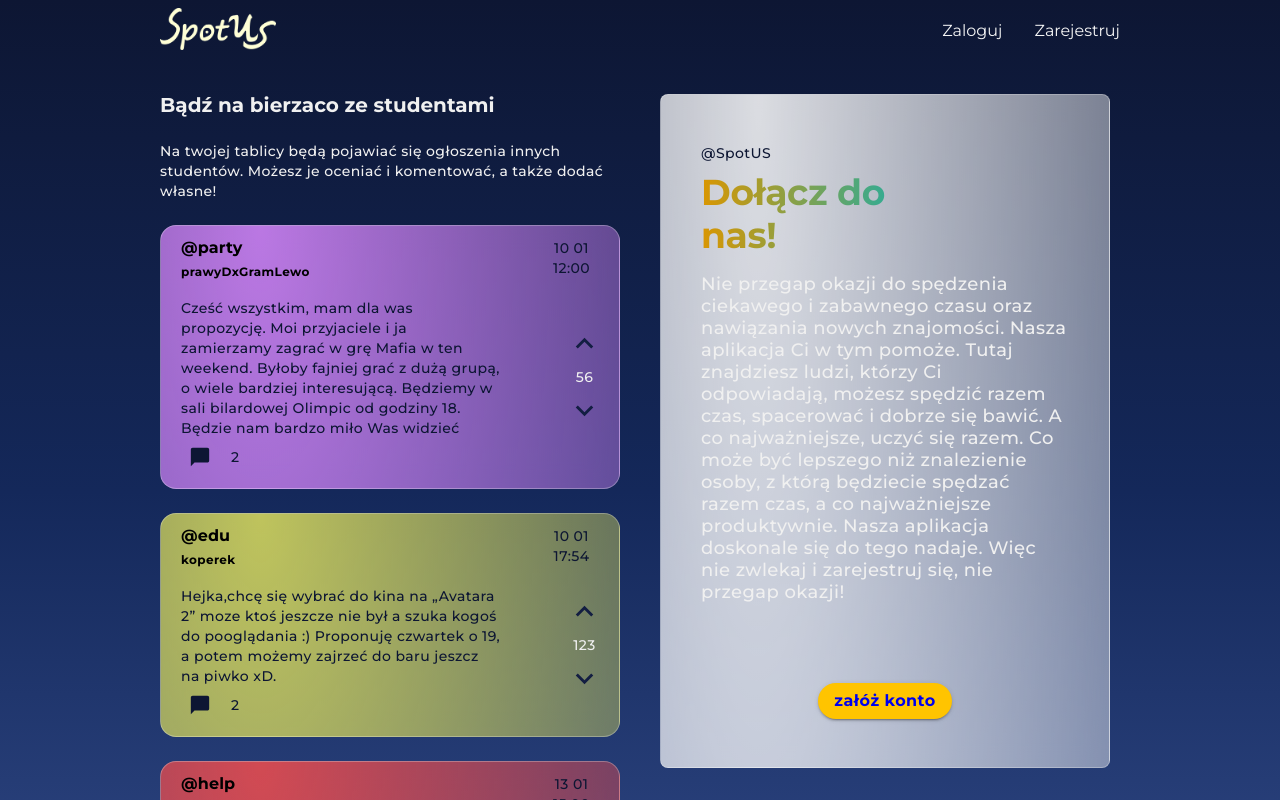
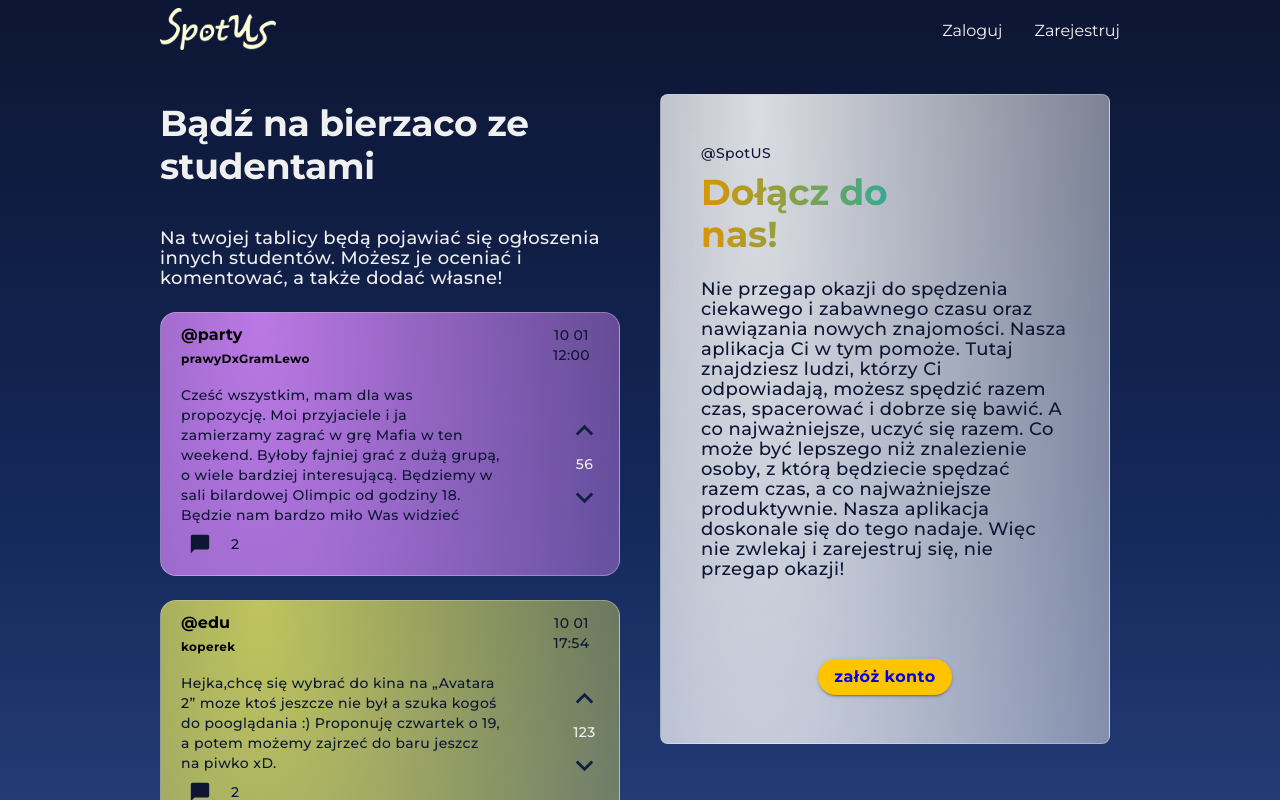
Before and after one commit to krisuv/SpotUS, a React (Vite) app in the folder frontend/: page / in a window 1280 px wide. Shown: the top 800 px of the page. Built offline with nearby package versions, Linux system fonts and the light colour scheme.

Commit message:
[FE]styles: improve comments downloading fn

```diff
--- a/frontend/src/components/Announcement/Announcement.styles.ts
+++ b/frontend/src/components/Announcement/Announcement.styles.ts
@@ -4,6 +4,8 @@ import gradientColors from '../../utils/gradientColors';
 import { makeBorder } from '../../utils/styleSnippets';
 
 export const Title = styled(Typography)({
+  fontSize: 36,
+  margin: theme.spacing(1,0,3),
   backgroundImage: 'linear-gradient(270deg, rgba(14,176,179,1) 0%, rgba(218,150,1,1) 100%)',
   backgroundClip: 'text',
   '-webkit-background-clip': 'text',
--- a/frontend/src/components/Announcement/Announcement.tsx
+++ b/frontend/src/components/Announcement/Announcement.tsx
@@ -9,8 +9,8 @@ const Announcement = (props: IAnnouncement): JSX.Element => {
   return (
     <Container>
       <Typography>@{author}</Typography>
-      <Title variant='h2'>{title}</Title>
-      <Content variant='body2'>{content}</Content>
+      <Title variant='h3'>{title}</Title>
+      <Content variant='body1'>{content}</Content>
       <Submit variant='contained' color='secondary'>
         {
           link
--- a/frontend/src/pages/MainPage/MainPagePreview.tsx
+++ b/frontend/src/pages/MainPage/MainPagePreview.tsx
@@ -20,7 +20,7 @@ const MainPagePreview = (): JSX.Element => {
       rowSpacing={{ xs: 4, sm: 6, md: 10 }}
     >
       <Wall item md={6} >
-        <Slogan variant='h3'>Bądź na bierzaco ze studentami</Slogan>
+        <Slogan variant='h2'>Bądź na bierzaco ze studentami</Slogan>
         <InfoText variant="body1">
           Na twojej tablicy będą pojawiać się ogłoszenia innych studentów. Możesz je oceniać i komentować, a także dodać własne!
         </InfoText>
--- a/frontend/src/styles/commonStyles.ts
+++ b/frontend/src/styles/commonStyles.ts
@@ -39,7 +39,8 @@ export const PublishIcon = styled(SendIcon)(({ theme }) => ({
 }));
 
 export const InfoText = styled(Typography)(({ theme }) => ({
-  color: theme.palette.text.light
+  color: theme.palette.text.light,
+  fontSize: 18
 }));
 
 export const Heading = styled(Typography)(({ theme }) => ({
```
